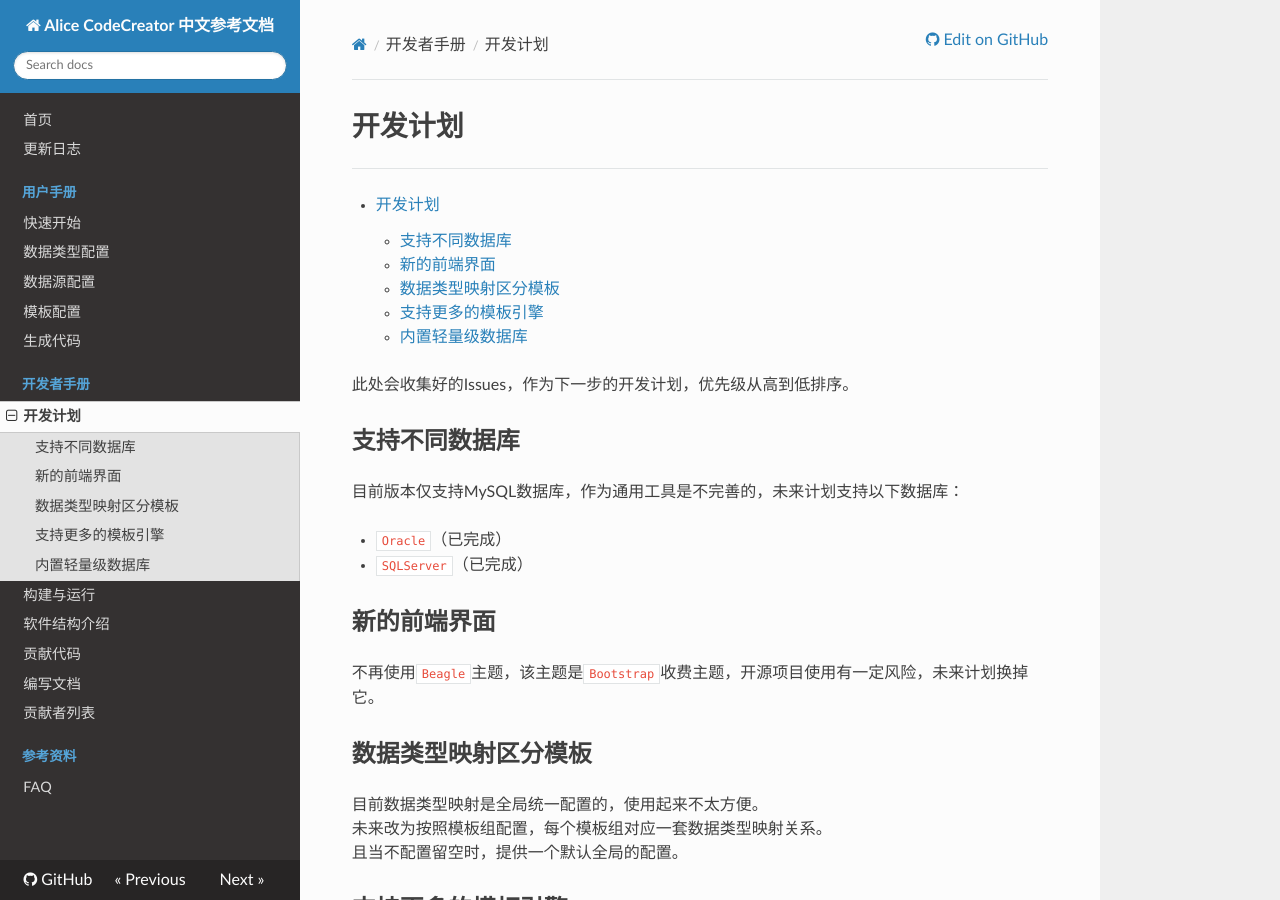
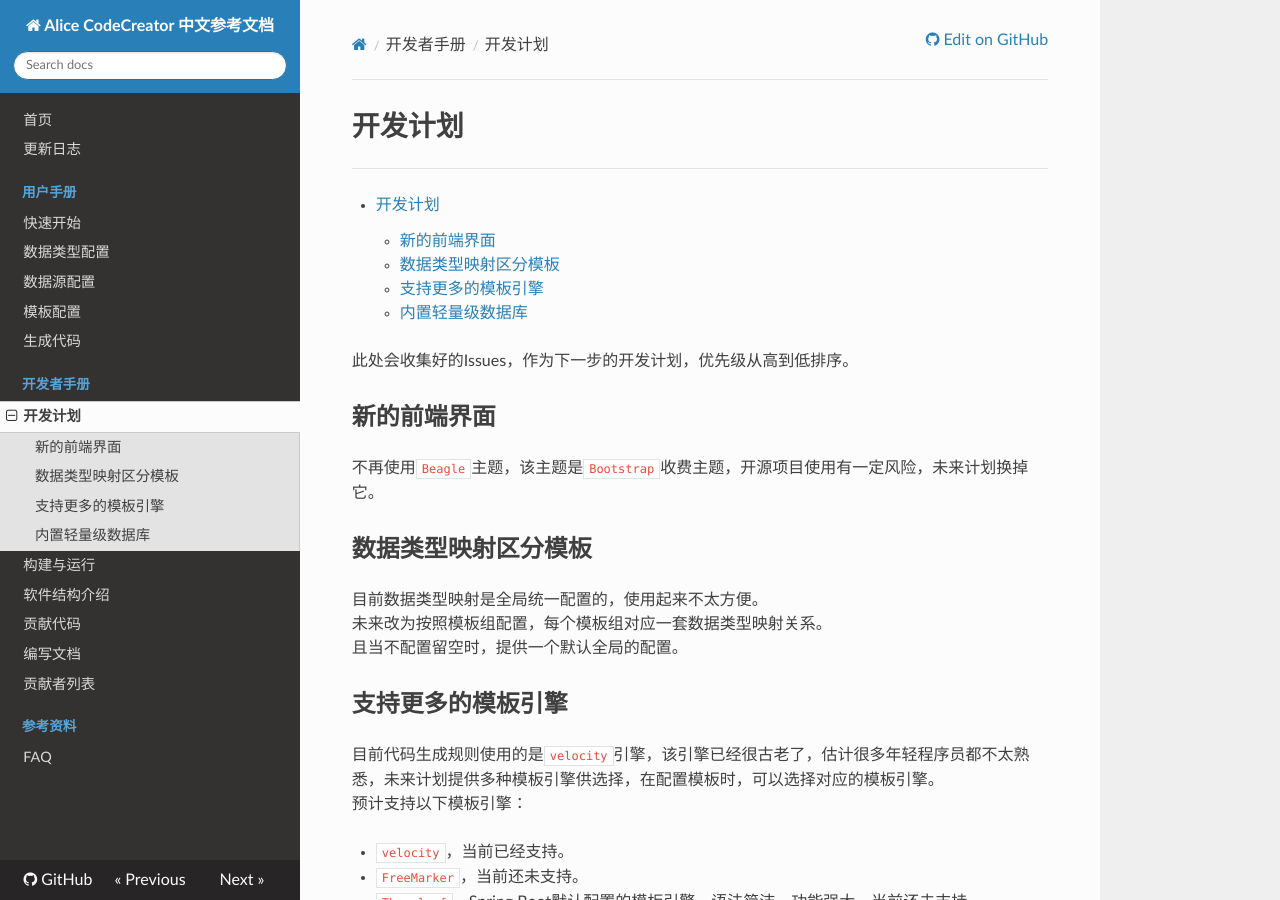
Before and after one commit to lxp135/alice-code-creator-docs, an MkDocs documentation site: the page built from docs/developers/plan.md, in a window 1280 px wide and 900 px high. Built offline with MkDocs 1.6.1, drawn with Linux system fonts in a browser that asks for light colours; nearby versions of some CDN libraries; old or Windows-style settings are respelled for this version of MkDocs.

```diff
--- a/docs/developers/plan.md
+++ b/docs/developers/plan.md
@@ -4,12 +4,6 @@
 [TOC]
 
 此处会收集好的Issues，作为下一步的开发计划，优先级从高到低排序。
-
-## 支持不同数据库
-目前版本仅支持MySQL数据库，作为通用工具是不完善的，未来计划支持以下数据库：
-
-* `Oracle`（已完成）
-* `SQLServer`（已完成）
 
 ## 新的前端界面
 不再使用`Beagle`主题，该主题是`Bootstrap`收费主题，开源项目使用有一定风险，未来计划换掉它。
```
Also changed, not shown: docs/index.md (+1 -0 lines).
